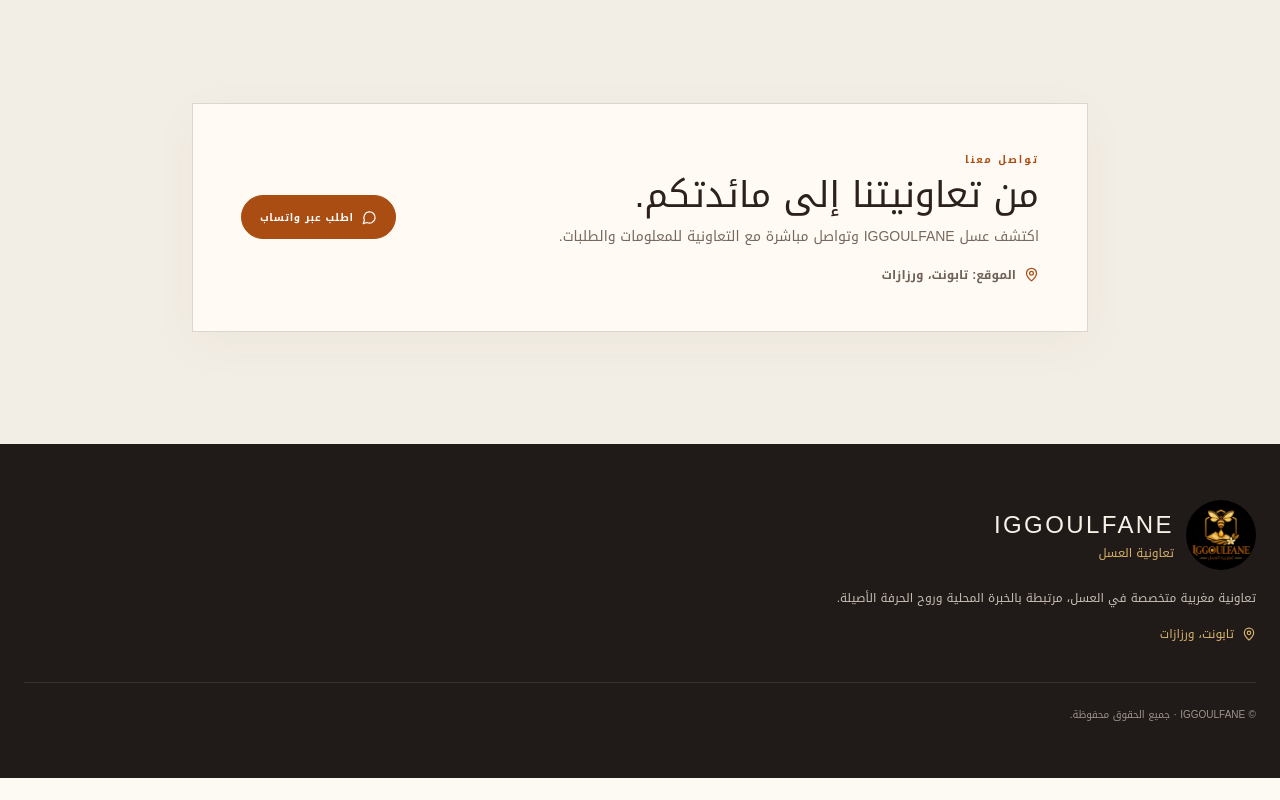
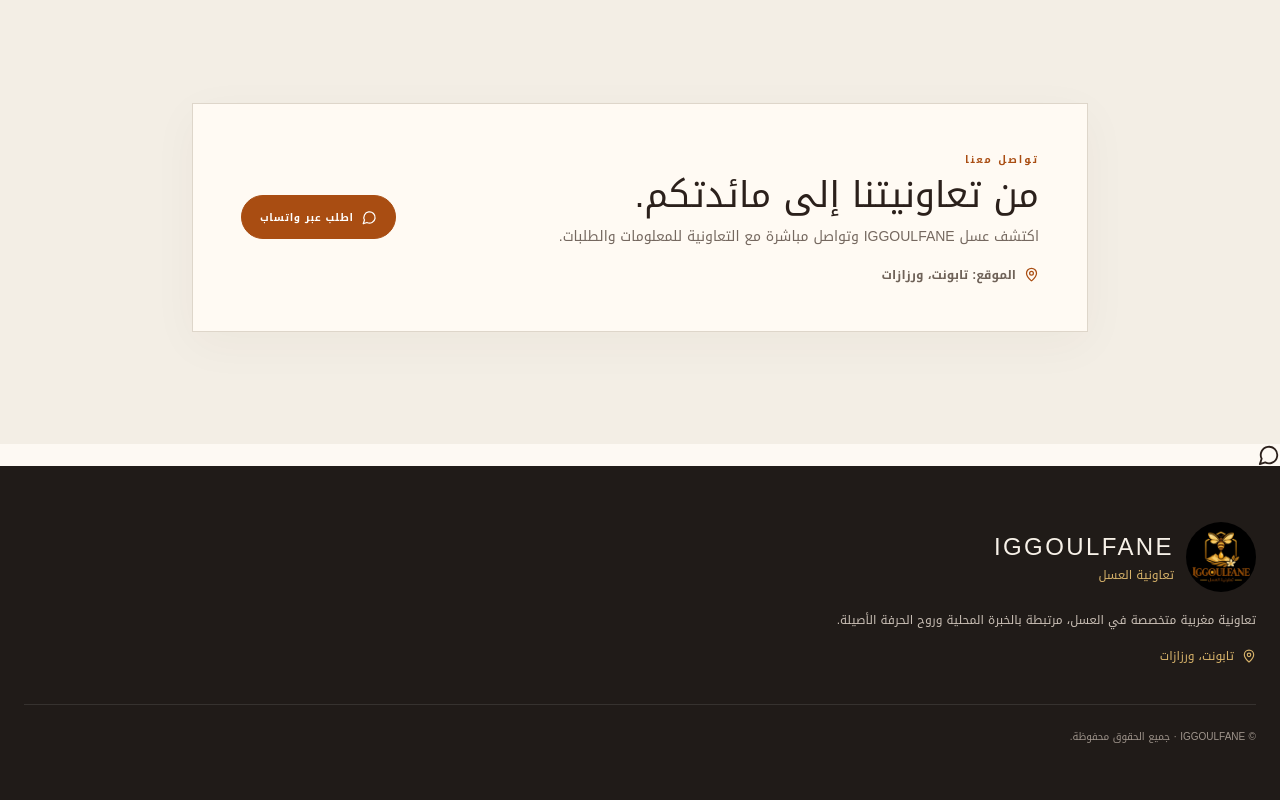
Before and after one commit to abdelkhalekligflam/iggoulfane, a Next.js app: page / in a window 1280 px wide. Shown: the part 3905-4705 px from the top of the page. Before the commit the page ends 4683 px from the top, so only its background shows below. Built offline with nearby package versions, Linux system fonts and the light colour scheme; no server answers; a web font is replaced by a local one.

Commit message:
Add floating WhatsApp contact action

```diff
--- a/components/site.tsx
+++ b/components/site.tsx
@@ -10,4 +10,4 @@
 <section id="values" className="section bg-[#ebe7df]"><div className="wrap text-center"><p className="eyebrow">{t.values}</p><h2 className="display mt-2 text-4xl">{t.why}</h2><div className="mt-10 grid gap-3 md:grid-cols-4">{[t.value1,t.value2,t.value3,t.value4].map((x,i)=>{const Icon=[MapPin,Sparkles,ShieldCheck,Handshake][i];return <div className="card group p-7 transition duration-300 hover:-translate-y-1 hover:shadow-lg" key={x}><div className="mx-auto mb-5 flex h-10 w-10 items-center justify-center rounded-full border border-[#d9c9b8] text-[#a34d17]"><Icon size={17}/></div><h3 className="display text-xl">{x}</h3></div>})}</div></div></section>
 <section id="gallery" className="section"><div className="wrap text-center"><p className="eyebrow">{t.gallery}</p><h2 className="display mt-2 text-4xl">{t.gallery}</h2><p className="mt-3 text-sm text-[#75685f]">{t.galleryText}</p><div className="mt-9 grid gap-3 md:grid-cols-12"><div className="photo photo-gallery-a aspect-[4/5] md:col-span-5"/><div className="photo photo-gallery-b aspect-[4/5] md:col-span-3 md:mt-16"/><div className="photo photo-gallery-c aspect-[4/5] md:col-span-4"/></div></div></section>
 <section id="contact" className="section bg-[#f3eee5]"><div className="wrap"><div className="card mx-auto flex max-w-4xl flex-col gap-8 p-8 md:flex-row md:items-center md:justify-between md:p-12"><div><p className="eyebrow">{t.contact}</p><h2 className="display mt-2 text-4xl">{t.cta}</h2><p className="mt-3 max-w-xl text-sm text-[#75685f]">{t.ctaText}</p><div className="mt-5 flex items-center gap-2 text-xs font-semibold text-[#6f6258]"><MapPin size={15} className="text-[#a94d12]"/><span>{t.locationLabel}: {t.location}</span></div></div>{whatsappHref?<a className="btn btn-amber whitespace-nowrap" href={whatsappHref} target="_blank" rel="noreferrer"><MessageCircle size={15}/>{t.order}</a>:<button className="btn btn-amber whitespace-nowrap opacity-60" type="button" disabled><MessageCircle size={15}/>{t.order}</button>}</div></div></section></main>
-<footer className="bg-[#201b18] py-14 text-[#f7f1e8]"><div className="wrap"><div className="flex items-center gap-3"><Image src="/iggoulfane-logo.jpeg" alt="IGGOULFANE - تعاونية العسل" width={70} height={70} className="h-[70px] w-[70px] rounded-full object-cover"/><div><div className="display text-2xl tracking-widest">IGGOULFANE</div><div className="mt-1 text-xs text-[#d7b36a]">تعاونية العسل</div></div></div><p className="mt-4 max-w-xl text-xs leading-6 text-[#c8beb4]">{t.heroText}</p><div className="mt-4 flex items-center gap-2 text-xs text-[#d7b36a]"><MapPin size={14}/><span>{t.location}</span></div><div className="mt-10 border-t border-white/10 pt-6 text-[10px] text-[#9f958c]">© IGGOULFANE · {t.rights}</div></div></footer></>}
+<a href={`https://wa.me/${whatsapp}?text=${encodeURIComponent(whatsappMessages[lang])}`} target="_blank" rel="noreferrer" aria-label={t.order} className="whatsapp-float"><MessageCircle size={22}/></a><footer className="bg-[#201b18] py-14 text-[#f7f1e8]"><div className="wrap"><div className="flex items-center gap-3"><Image src="/iggoulfane-logo.jpeg" alt="IGGOULFANE - تعاونية العسل" width={70} height={70} className="h-[70px] w-[70px] rounded-full object-cover"/><div><div className="display text-2xl tracking-widest">IGGOULFANE</div><div className="mt-1 text-xs text-[#d7b36a]">تعاونية العسل</div></div></div><p className="mt-4 max-w-xl text-xs leading-6 text-[#c8beb4]">{t.heroText}</p><div className="mt-4 flex items-center gap-2 text-xs text-[#d7b36a]"><MapPin size={14}/><span>{t.location}</span></div><div className="mt-10 border-t border-white/10 pt-6 text-[10px] text-[#9f958c]">© IGGOULFANE · {t.rights}</div></div></footer></>}
```
